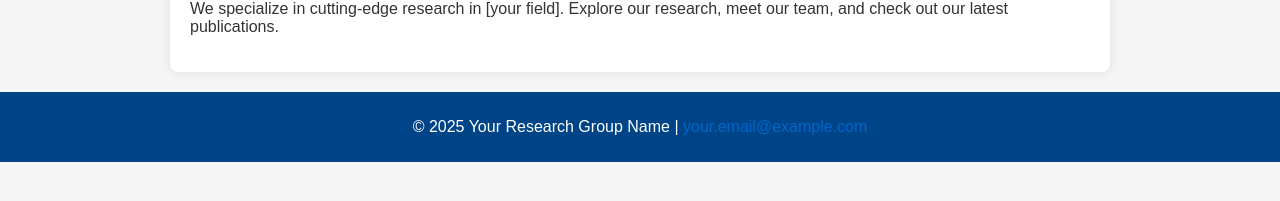
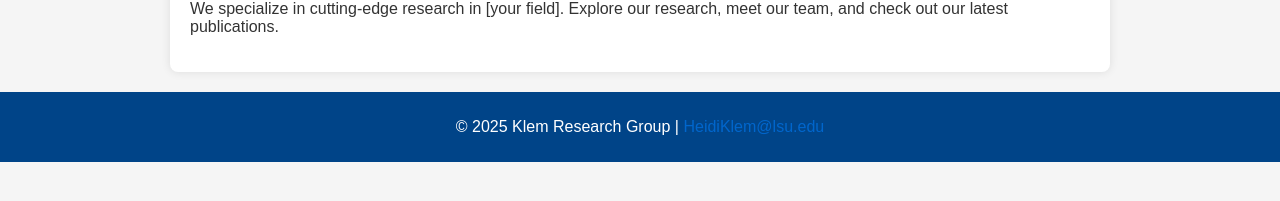
Before and after one commit to Klem-Research-Group/skills-github-pages, a Jekyll site: the page built from index.md, in a window 1280 px wide. Shown: the part 203-404 px from the top of the page. Built offline with Jekyll 4.4.1, drawn with Linux system fonts in a browser that asks for light colours; part of the change alters nothing that is shown.

Commit message:
Update _config.yml

```diff
--- a/_config.yml
+++ b/_config.yml
@@ -1,13 +1,13 @@
 # _config.yml
 
 # Site settings
-title: "Your Research Group Name"
-email: "your.email@example.com"
+title: "Klem Research Group"
+email: "HeidiKlem@lsu.edu"
 description: >-
-  Welcome to the official website of [Your Research Group Name]. We conduct cutting-edge research in [your field].
+  Welcome to the official website of the Klem Research Group.
 baseurl: "" # Change if using a subpath
-url: "http://yourwebsite.com" # Change to your website URL
-github_username: "yourgithub"
+url: "" # Change to your website URL
+github_username: "klem-research-group"
 
 # Build settings
 theme: minima
@@ -23,21 +23,23 @@ collections:
     output: true
   publications:
     output: true
+  news:
+    output: true
 
-# Navigation
+# Navigation (Ensure Proper List Formatting)
 navigation:
-  - title: Home
-    url: /
-  - title: Research
-    url: /research
-  - title: People
-    url: /people
-  - title: Publications
-    url: /publications
-  - title: News
-    url: /news
-  - title: Contact
-    url: /contact
+  - title: "Home"
+    url: "/"
+  - title: "Research"
+    url: "/research"
+  - title: "People"
+    url: "/people"
+  - title: "Publications"
+    url: "/publications"
+  - title: "News"
+    url: "/news"
+  - title: "Contact"
+    url: "/contact"
 
 # Default Layouts
 defaults:
```
